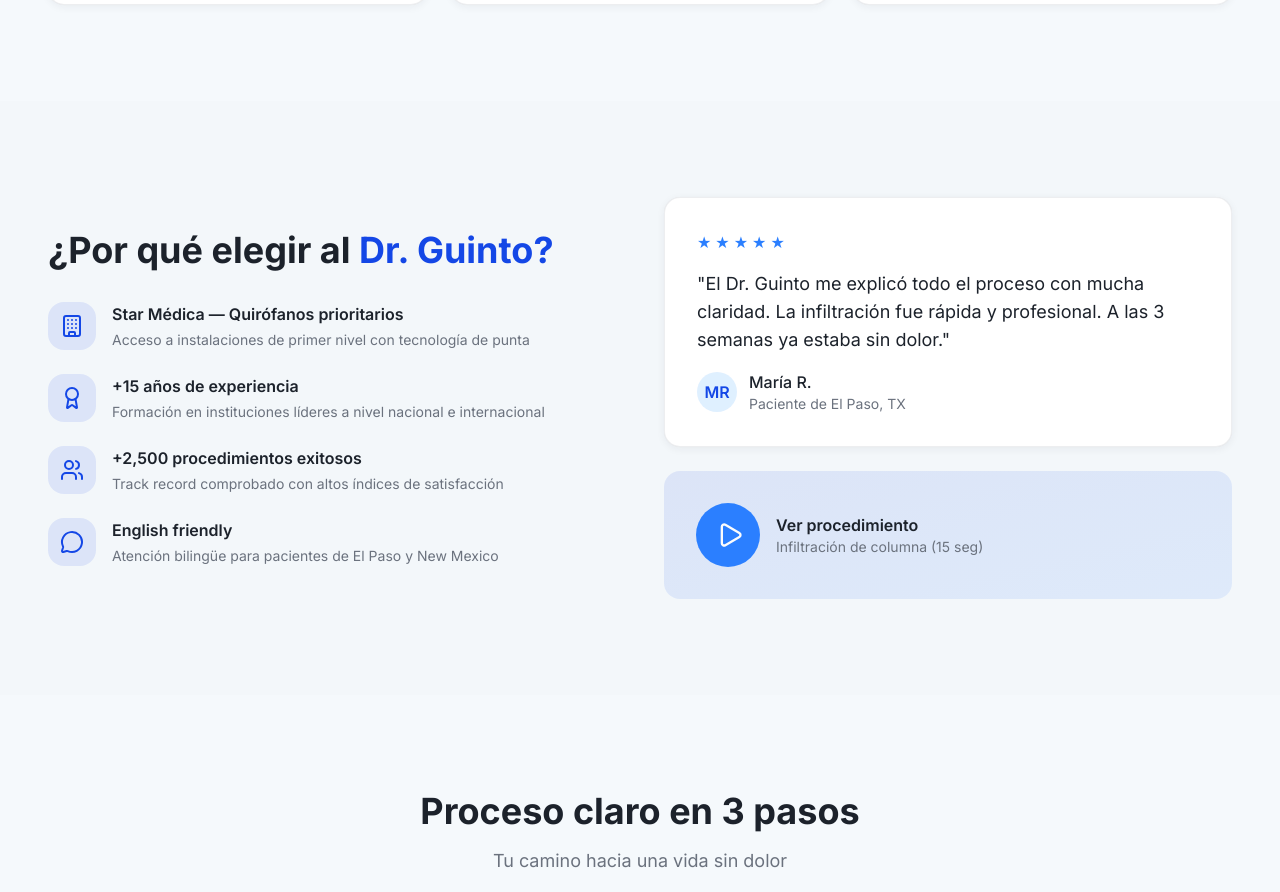
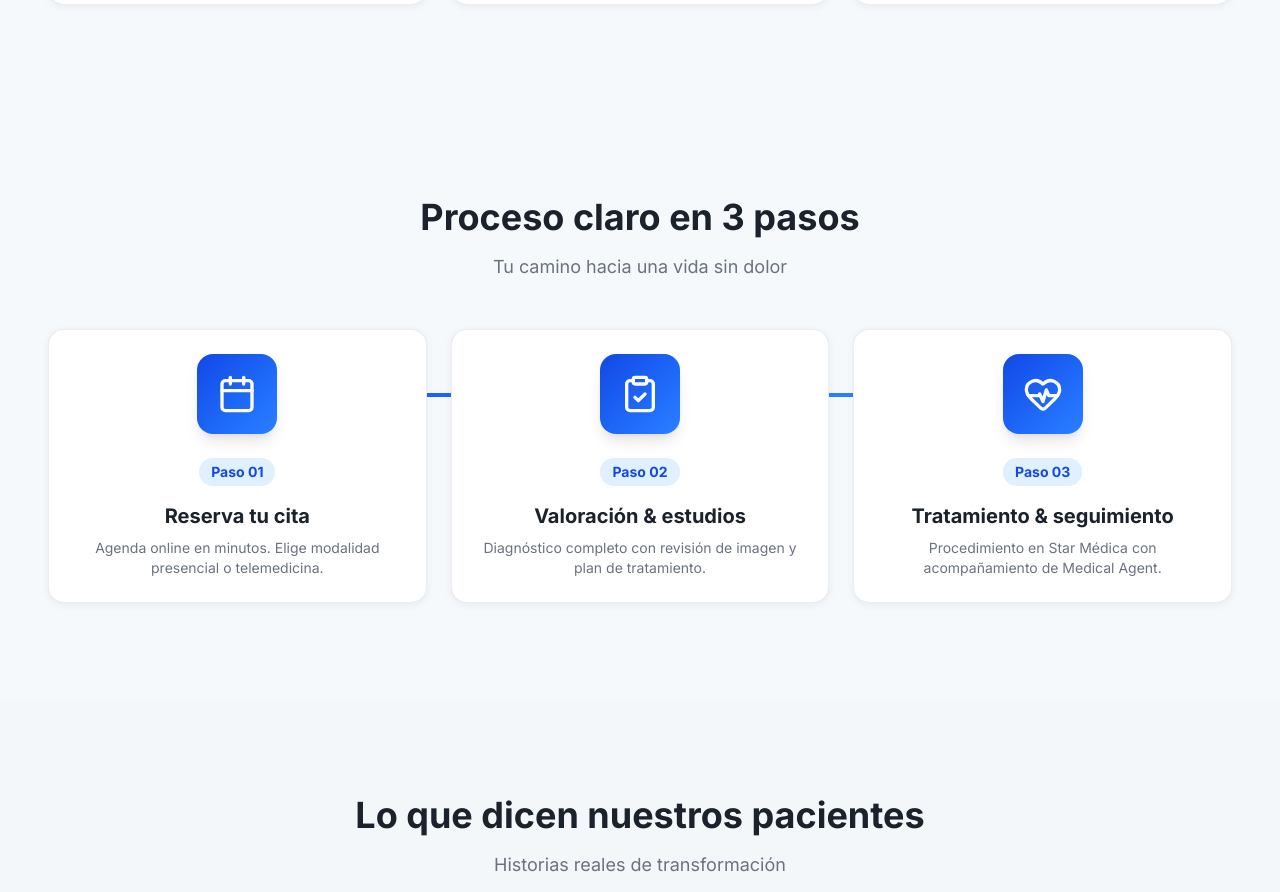
Before and after one commit to Squalood/Doctor-App-1, a Next.js app: page / in a window 1280 px wide. Shown: the part 1513-2405 px from the top of the page. Built offline with nearby package versions, Linux system fonts and the light colour scheme.

Commit message:
new landing 5

```diff
--- a/src/app/page.tsx
+++ b/src/app/page.tsx
@@ -10,7 +10,6 @@ import { Services } from "@/components/services";
 import { Testimonials } from "@/components/testimonials";
 import { TravelSupport } from "@/components/travelSupport";
 import { TrustStrip } from "@/components/trustStrip";
-import { WhyChoose } from "@/components/whyChoose";
 import { useState } from "react";
 
 export default function Home() {
@@ -27,7 +26,6 @@ export default function Home() {
         <Hero onBookingClick={openBooking} />
         <TrustStrip />
         <Services onBookingClick={openBooking} />
-        <WhyChoose />
         <Process />
         <Testimonials/>
         <FAQ />
```
